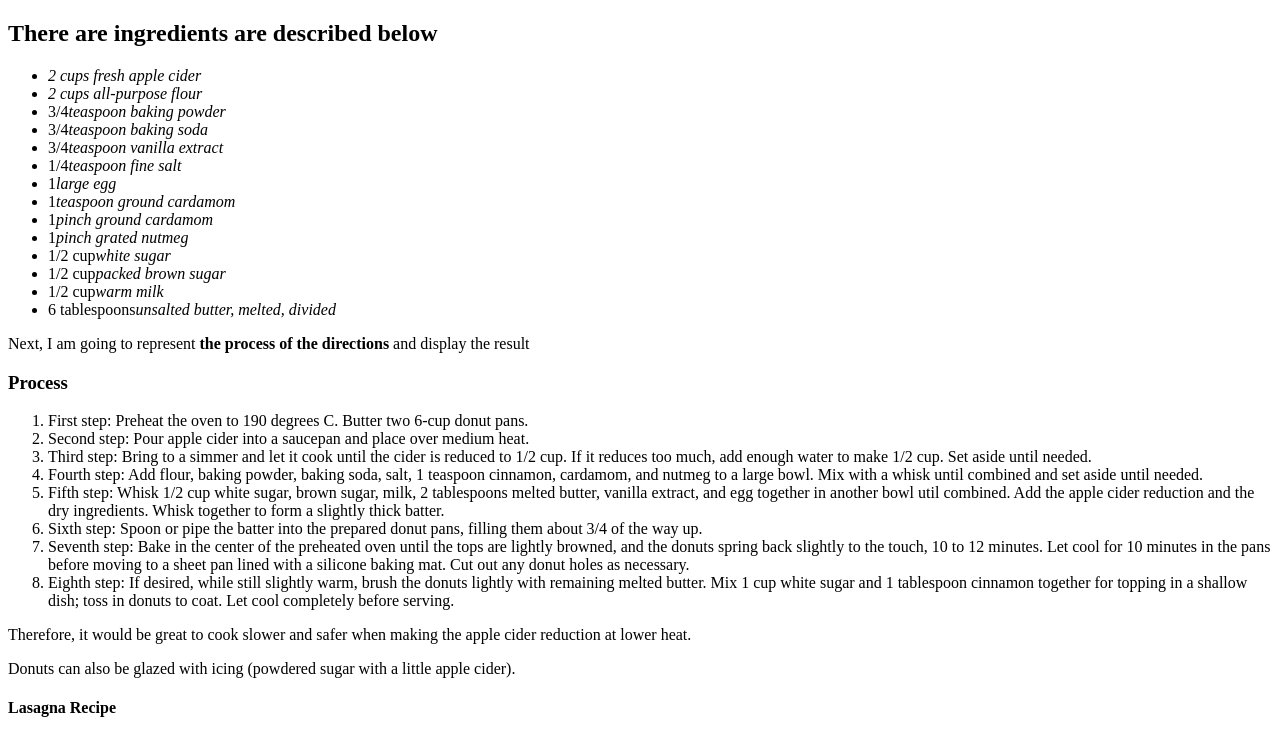
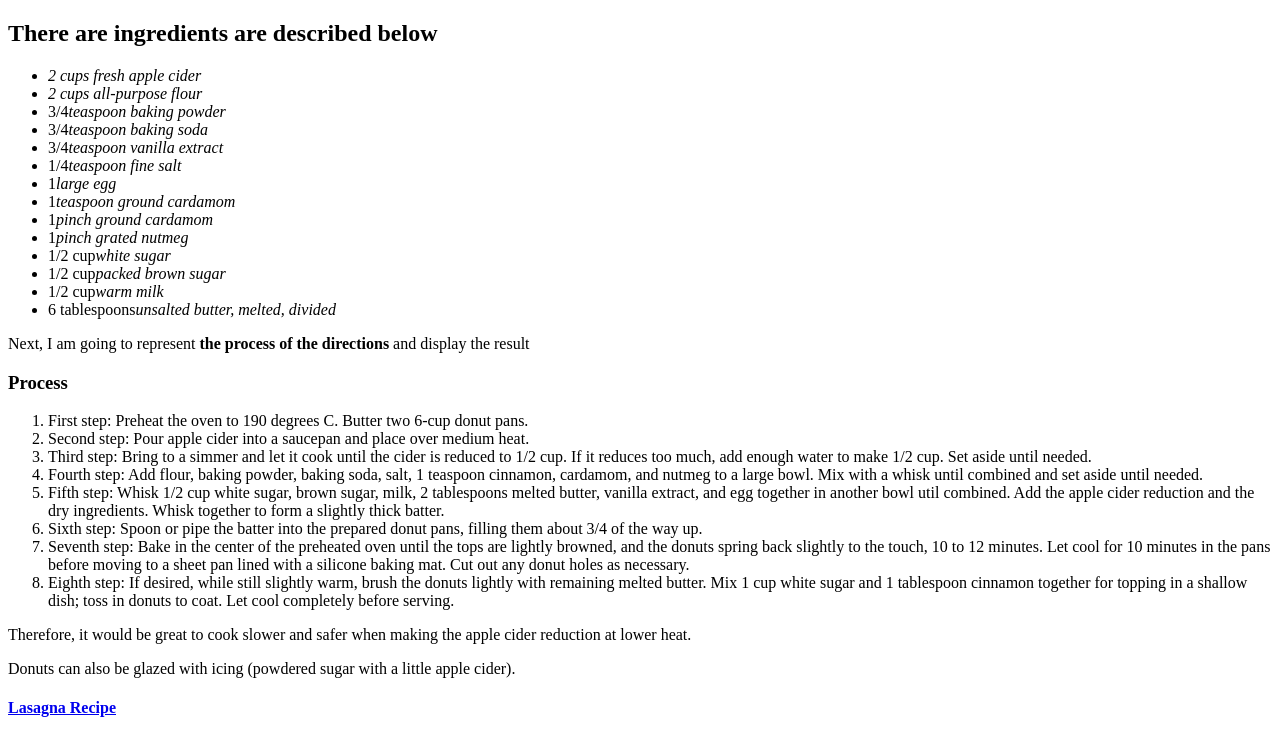
Before and after one commit to IcannAI/odin-recipes, a plain HTML site: page index.html in a window 1280 px wide. Shown: the part 60-800 px from the top of the page. Drawn offline with Linux system fonts and the light colour scheme.

Commit message:
Editing the hyperlinks

```diff
--- a/index.html
+++ b/index.html
@@ -39,6 +39,6 @@
     </ol>
     <p>Therefore, it would be great to cook slower and safer when making the apple cider reduction at lower heat.
     <p>Donuts can also be glazed with icing (powdered sugar with a little apple cider). </p>
-    <h4>Lasagna Recipe<a href="./lasagna-recipe.html"></a></h4>
+    <h4><a href="./lasagna-recipe.html">Lasagna Recipe</a></h4>
 </body>
 </html>
```
